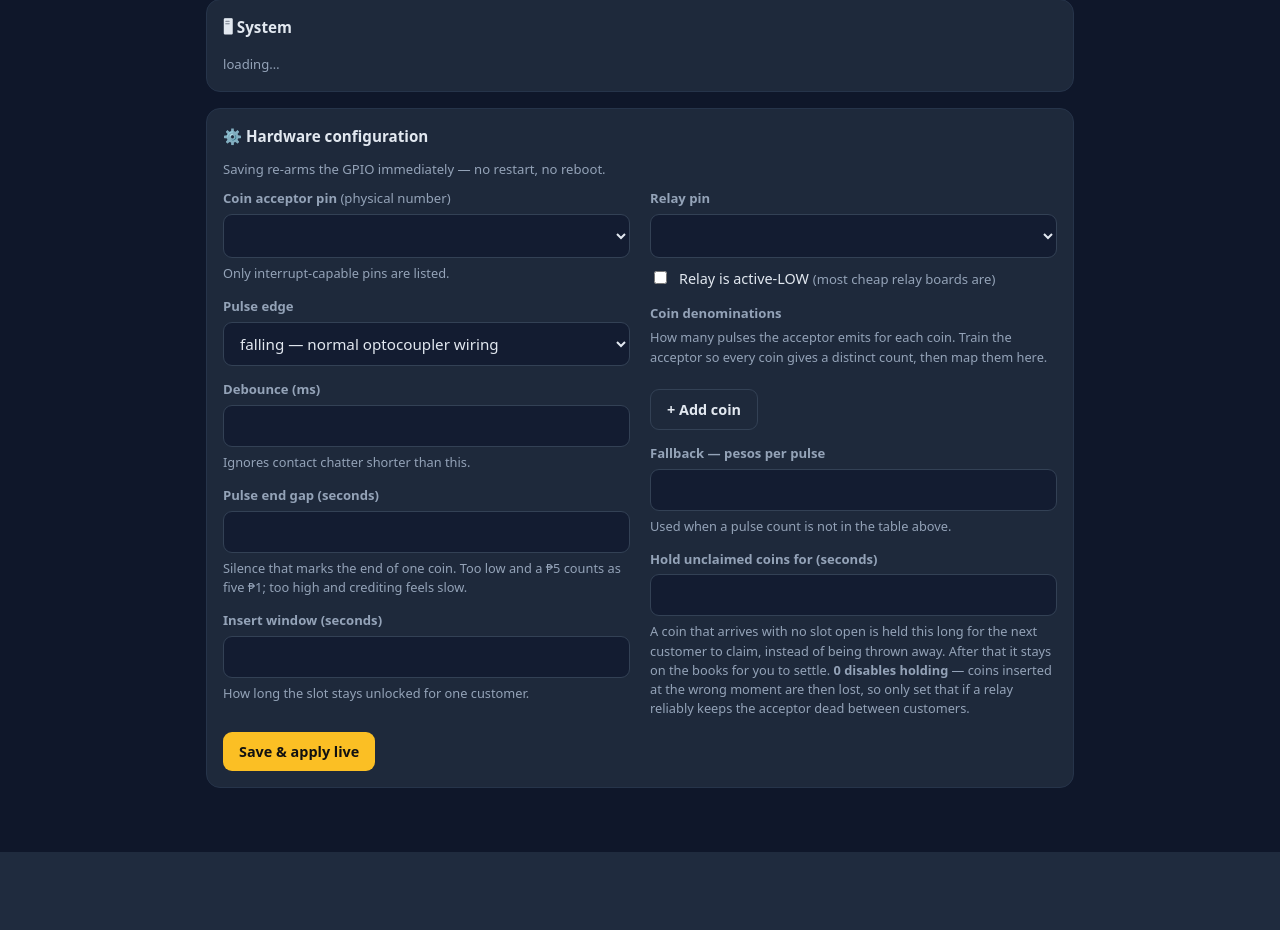
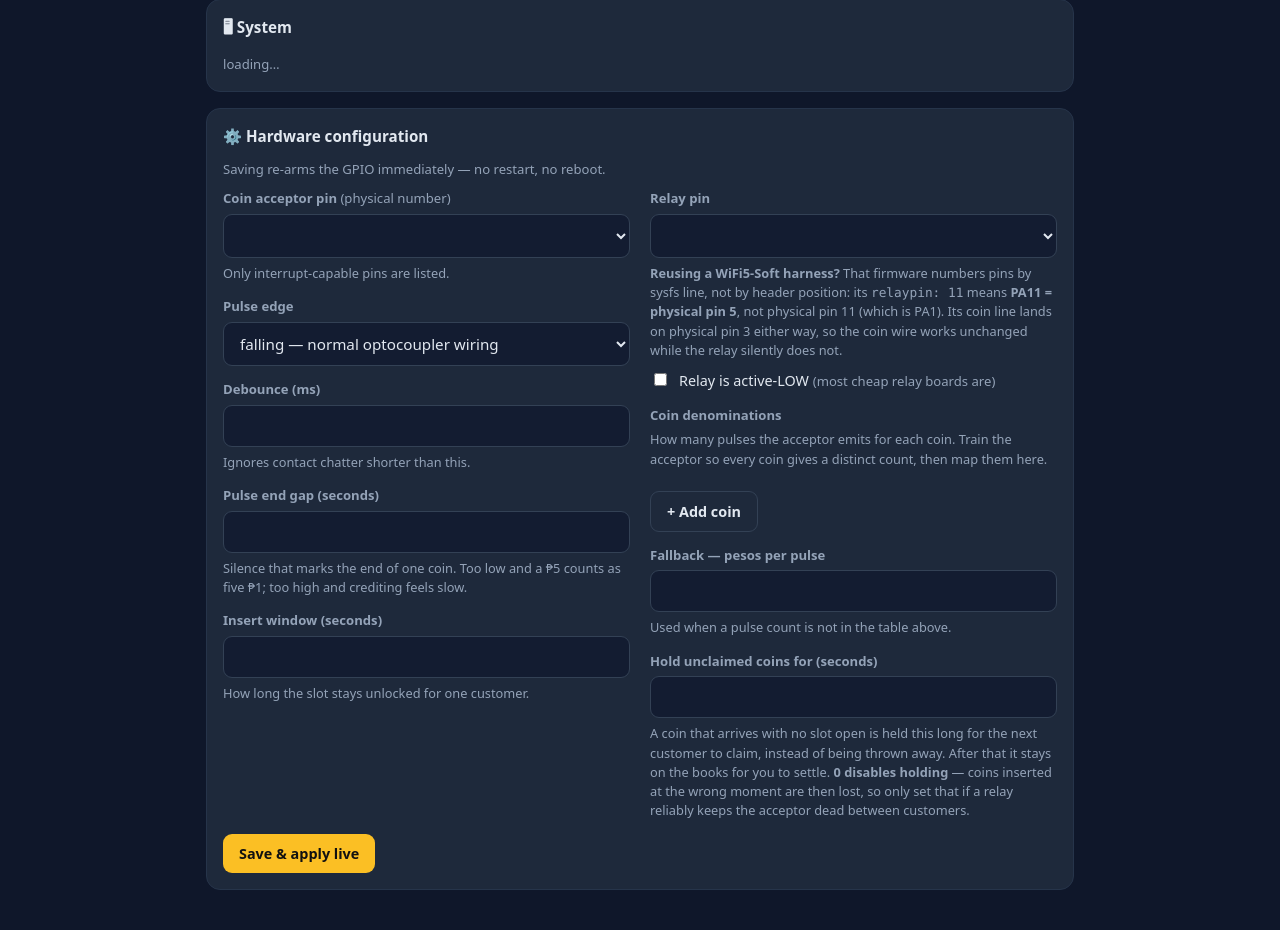
Before and after one commit to arcosesd2/orange-pi-pisowifi, a Flask app: template app/templates/diag.html in a window 1280 px wide. Shown: the part 936-1866 px from the top of the page. Before the commit the page ends 1788 px from the top, so only its background shows below. Run offline with Flask 3, Linux system fonts and the light colour scheme; the template is opened without the code that fills it, so the values that code supplies are empty; parts of the project's set-up code (start-up, migrations or seed data) failed here and were passed over.

Commit message:
Close the last two findings from the WiFi5-Soft cross-reference
Read the reverse-engineering reports and re-checked every actionable item
against the current code. Three had already been fixed since that review
(ap_isolate, admin-login lockout, committed cookie/db artifacts); per-client
shaping and VLAN support have since been built. Two were still open:

The cloud dashboard published earnings to anyone. viewer_ok() read
  not DASH_PASSWORD or session.get(...)
so leaving the variable unset made every visitor a viewer -- on the only
internet-facing component in the system. It now fails closed, and the server
refuses to start without both PISO_KEY and DASH_PASSWORD rather than coming
up silently open. Verified: 302/401 without a password, normal login with one.

The relay pin mismatch is now documented where it will actually be read.
WiFi5-Soft numbers GPIOs by sysfs line, this project by physical header
position. They coincide for the coin wire (both land on PA12 / physical pin 3)
and diverge for the relay: its relaypin 11 is PA11 = physical pin 5, while
physical 11 is PA1. Anyone reusing that harness gets a working coin slot and a
relay that never clicks -- which, given the relay is the only defence against
mis-credited coins, is worth more than a footnote. Noted in the README wiring
section and on the Diagnostics hardware form.

Co-Authored-By: Claude Opus 5 <noreply@anthropic.com>

```diff
--- a/app/templates/diag.html
+++ b/app/templates/diag.html
@@ -192,6 +192,13 @@
         <div>
           <label for="hw-relaypin">Relay pin</label>
           <select name="relay_gpio_pin" id="hw-relaypin"></select>
+          <p class="hint">
+            <b>Reusing a WiFi5-Soft harness?</b> That firmware numbers pins by
+            sysfs line, not by header position: its <code>relaypin: 11</code>
+            means <b>PA11 = physical pin 5</b>, not physical pin 11 (which is
+            PA1). Its coin line lands on physical pin 3 either way, so the coin
+            wire works unchanged while the relay silently does not.
+          </p>
           <label class="check" style="margin-top:10px">
             <input type="checkbox" name="relay_active_low" {{ 'checked' if hw.relay_active_low }}>
             <span>Relay is active-LOW <span class="muted">(most cheap relay boards are)</span></span>
```
Also changed, not shown: server/app.py (+17 -1 lines), README.md.
